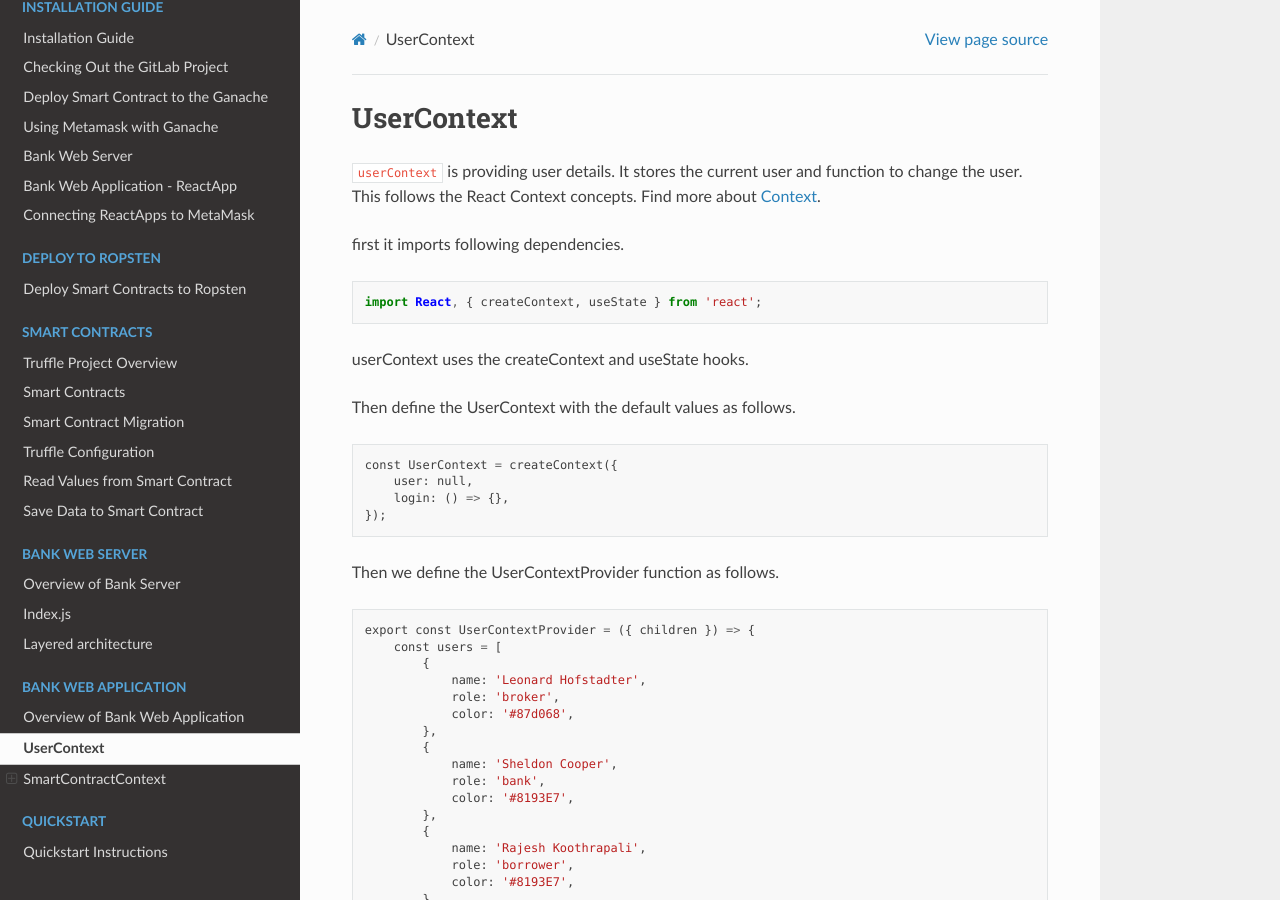
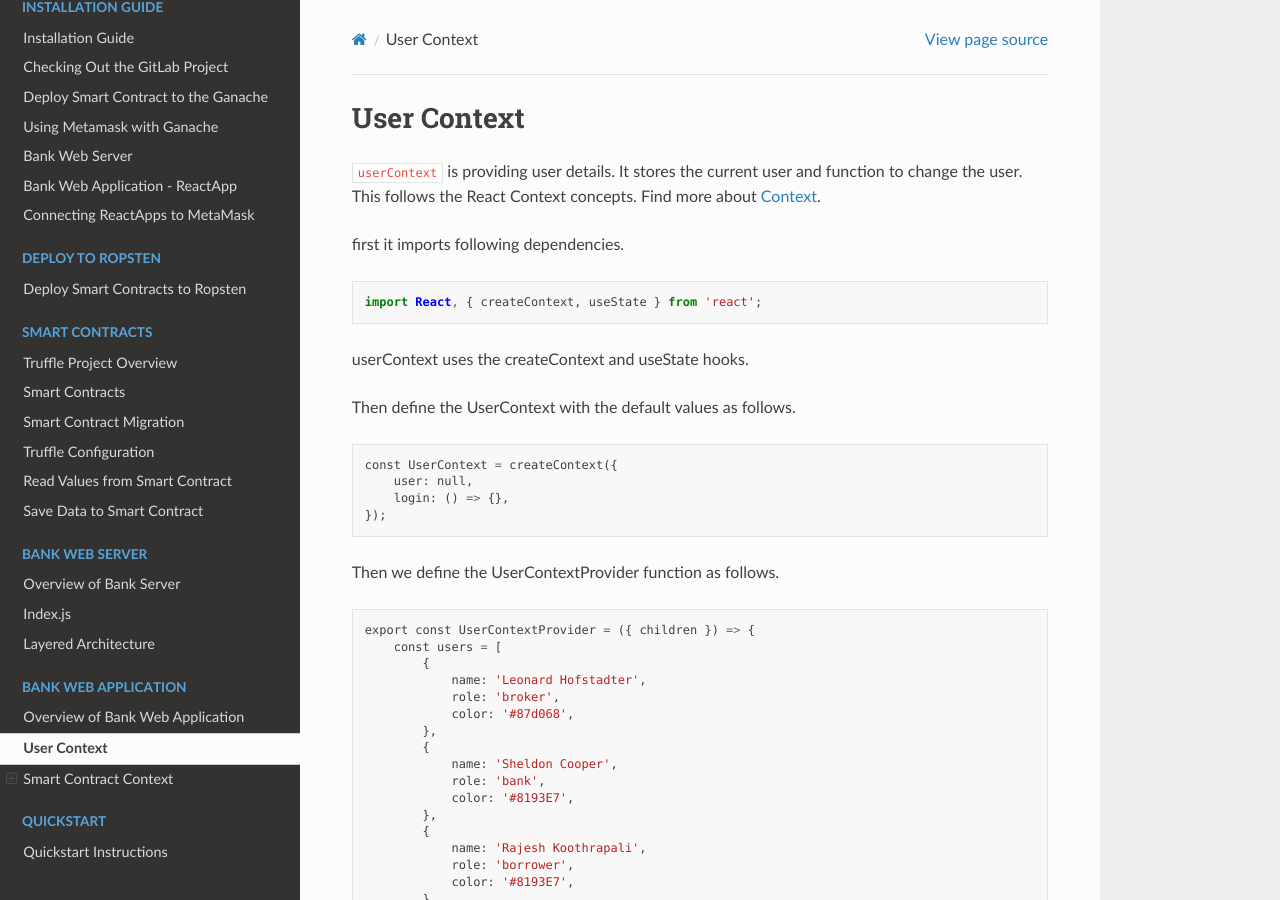
Before and after one commit to NivedithaKarthikeyan/LandregistryApp, a Sphinx documentation site: the page built from docs/source/bankClient/authContext.rst, in a window 1280 px wide and 900 px high. Built offline with Sphinx 7.4.7 and the Read the Docs theme 2.0.0, drawn with Linux system fonts in a browser that asks for light colours; some of the changed text lies outside the part shown.

Commit message:
change titles

```diff
--- a/docs/source/bankClient/authContext.rst
+++ b/docs/source/bankClient/authContext.rst
@@ -1,5 +1,5 @@
-UserContext
-===========
+User Context
+============
 
 ``userContext`` is providing user details.
 It stores the current user and function to change the user.
@@ -78,7 +78,7 @@ Then it defines the login function to facilitate the user role change within the
 These ``user`` state and ``login`` function will set as the context value.
 These values can be accessed by components in the DOM later.
 
-SmartContractContext
+Smart Contract Context
 ====================
 
 ``SmartContractContext`` provides the smart contract instances and ``web3`` instance.
--- a/docs/source/bankServer/layeredArchitecture.rst
+++ b/docs/source/bankServer/layeredArchitecture.rst
@@ -1,4 +1,4 @@
-Layered architecture
+Layered Architecture
 ====================
 
 **Bank Web Server** follows a layered architecture.
```
Also changed, not shown: other parts of docs/source/bankClient/authContext.rst (+2 -2 lines).
